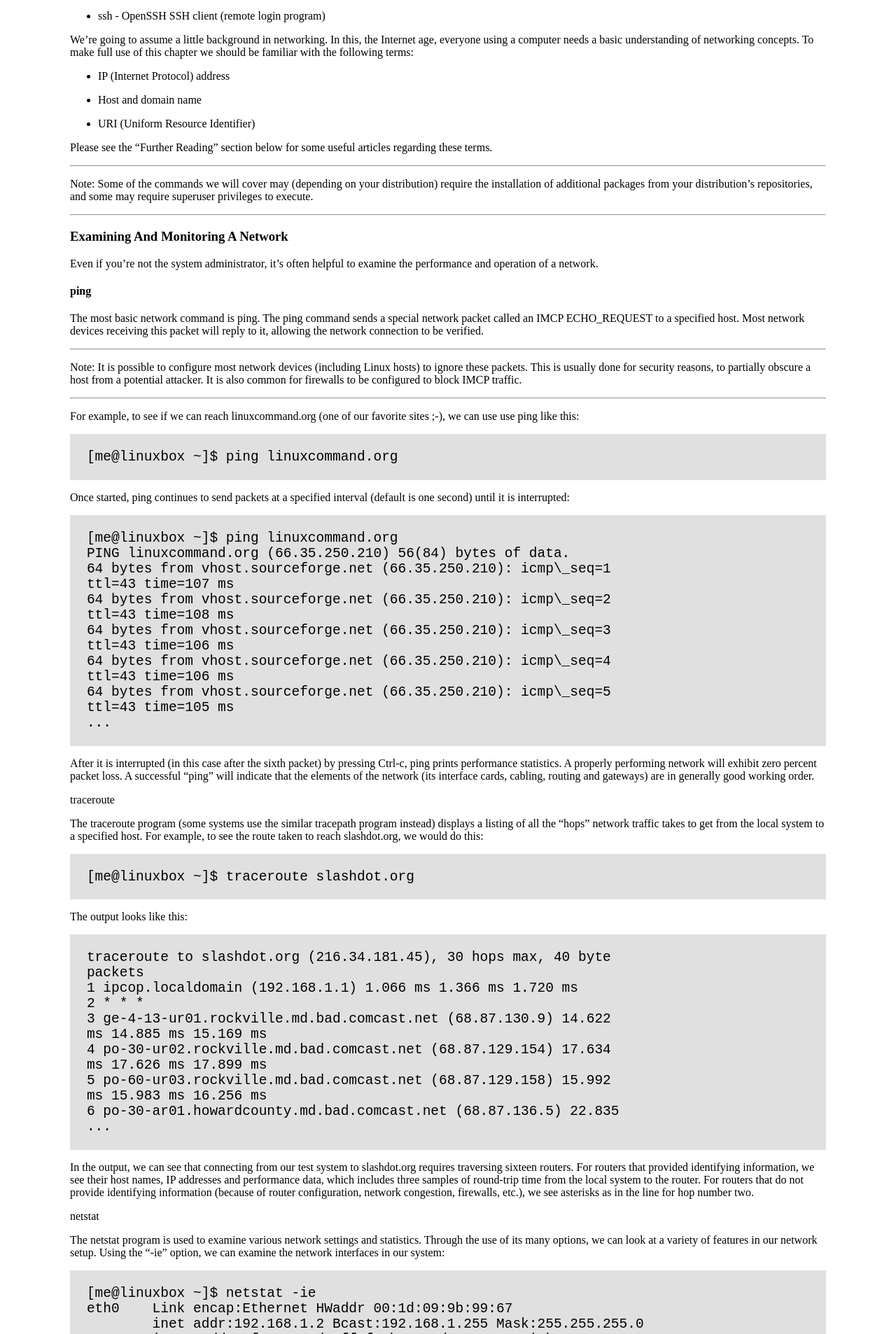
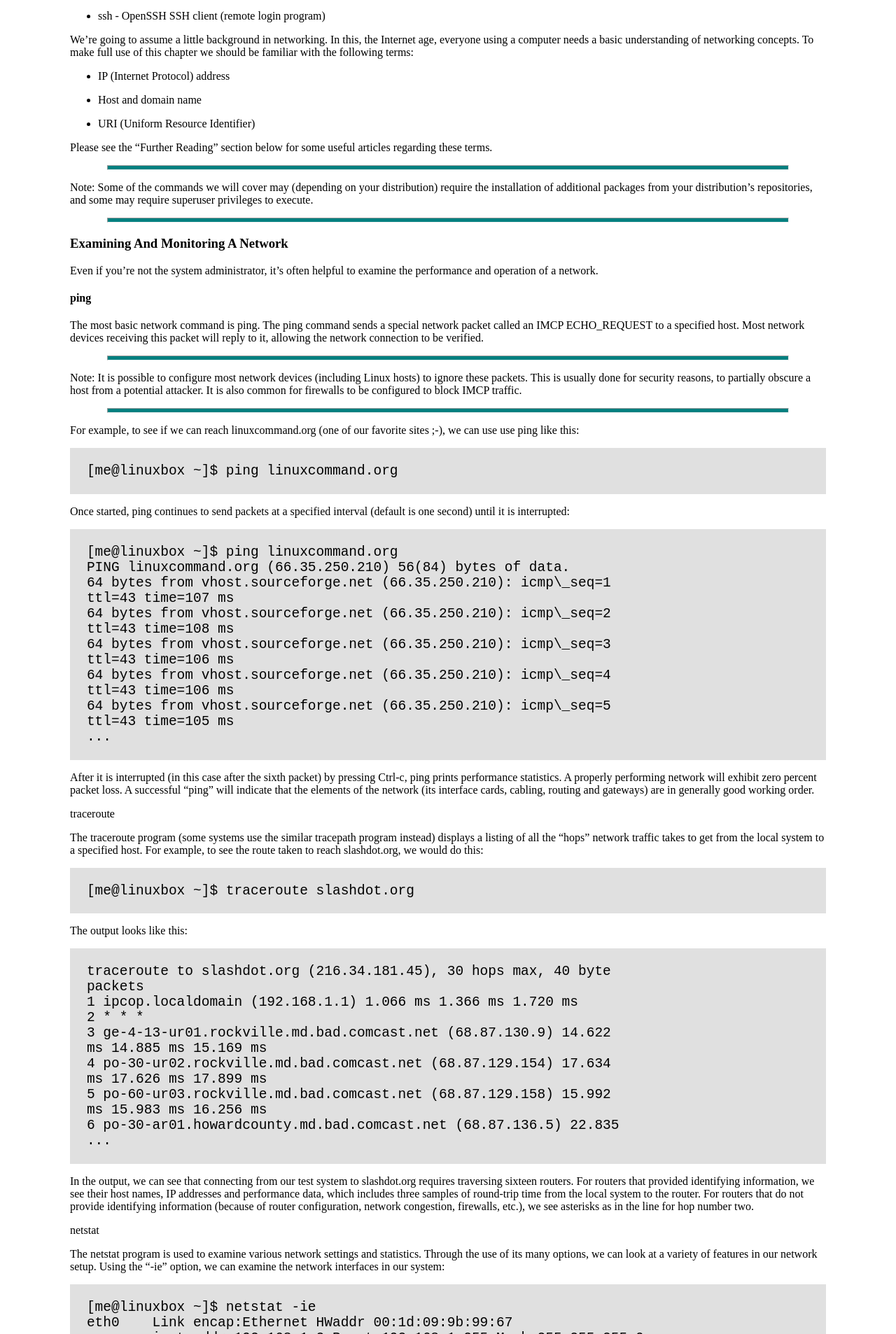
Before and after one commit to billie66/TLCL, a Jekyll site: the page built from book/networking.md, in a window 1280 px wide. Shown: the part 405-2311 px from the top of the page at 70% size. Built offline with Jekyll 4.4.1, drawn with Linux system fonts in a browser that asks for light colours; Markdown is read by kramdown in place of the engine named in the settings.

Commit message:
add hr attribute

```diff
--- a/book/index.html
+++ b/book/index.html
@@ -37,4 +37,5 @@
      <li> <a href="package.html">第十五章 : 软件包管理</a> </li>
      <li> <a href="storage.html">第十六章 : 存储媒介</a> </li>
      <li> <a href="networking.html">第十七章 : 网络系统</a> </li>
+     <li> <a href="searchingForFiles.html">第十八章 : 查找文件</a> </li>
  </ul>
--- a/book/networking.md
+++ b/book/networking.md
@@ -46,11 +46,11 @@ make full use of this chapter we should be familiar with the following terms:
 Please see the “Further Reading” section below for some useful articles regarding these
 terms.
 
-<hr />
+<hr style="width:90%;height:5px;background:teal" />
 Note: Some of the commands we will cover may (depending on your distribution)
 require the installation of additional packages from your distribution’s repositories,
 and some may require superuser privileges to execute.
-<hr />
+<hr style="width:90%;height:5px;background:teal" />
 
 ### Examining And Monitoring A Network
 
@@ -64,12 +64,12 @@ network packet called an IMCP ECHO\_REQUEST to a specified host. Most network
 devices receiving this packet will reply to it, allowing the network connection to be
 verified.
 
-<hr />
+<hr style="width:90%;height:5px;background:teal" />
 Note: It is possible to configure most network devices (including Linux hosts) to
 ignore these packets. This is usually done for security reasons, to partially obscure
 a host from a potential attacker. It is also common for firewalls to be configured to
 block IMCP traffic.
-<hr />
+<hr style="width:90%;height:5px;background:teal" />
 
 For example, to see if we can reach linuxcommand.org (one of our favorite sites ;-),
 we can use use ping like this:
@@ -373,12 +373,12 @@ system to receive remote connections, it must have the OpenSSH-server package
 installed, configured and running, and (if the system is either running or is behind a
 firewall) it must allow incoming network connections on TCP port 22.
 
-<hr />
+<hr style="width:90%;height:5px;background:teal" />
 Tip: If you don’t have a remote system to connect to but want to try these
 examples, make sure the OpenSSH-server package is installed on your system
 and use localhost as the name of the remote host. That way, your machine will
 create network connections with itself.
-<hr />
+<hr style="width:90%;height:5px;background:teal" />
 
 The SSH client program used to connect to remote SSH servers is called, appropriately
 enough, ssh. To connect to a remote host named remote-sys, we would use the ssh
@@ -582,12 +582,12 @@ desktop-i386.iso
 sftp> bye</tt>
 </pre></div>
 
-<hr />
+<hr style="width:90%;height:5px;background:teal" />
 Tip: The SFTP protocol is supported by many of the graphical file managers found
 in Linux distributions. Using either Nautilus (GNOME) or Konqueror (KDE), we
 can enter a URI beginning with sftp:// into the location bar and operate on files
 stored on a remote system running an SSH server.
-<hr />
+<hr style="width:90%;height:5px;background:teal" />
 
 <table class="single" cellpadding="10" width="%100">
 <tr>
```
